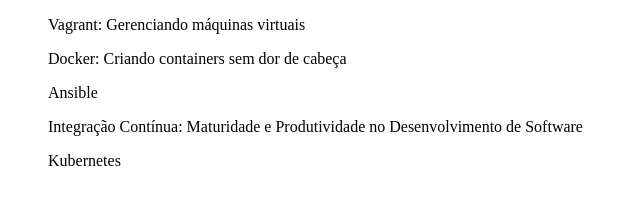
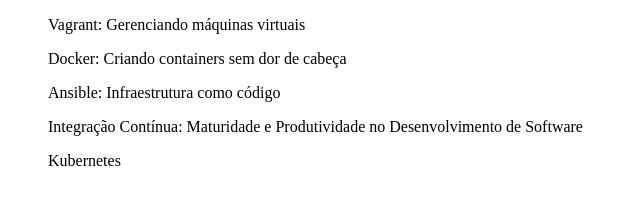
Before and after one commit to felipemarti/alura-git, a plain HTML site: page index.html in a window 1280 px wide. Shown: the whole page, without its empty margins (0-640 px from the left). Drawn offline with Linux system fonts and the light colour scheme.

Commit message:
Mudando nome do curso de Ansible

```diff
--- a/index.html
+++ b/index.html
@@ -9,7 +9,7 @@
 <body>
     <ul>Vagrant: Gerenciando máquinas virtuais</ul>
     <ul>Docker: Criando containers sem dor de cabeça</ul>
-    <ul>Ansible</ul>
+    <ul>Ansible: Infraestrutura como código</ul>
     <ul>Integração Contínua: Maturidade e Produtividade no Desenvolvimento de Software</ul>
     <ul>Kubernetes</ul>
 </body>
```
